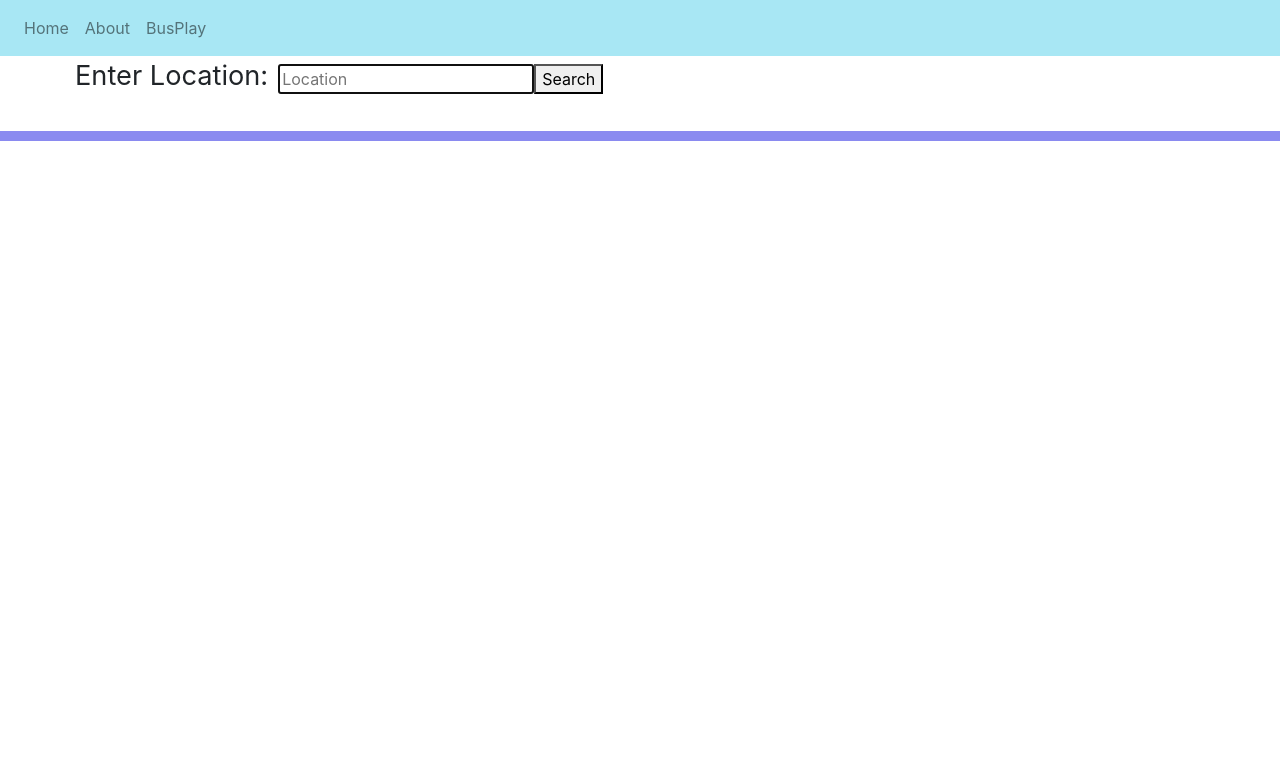
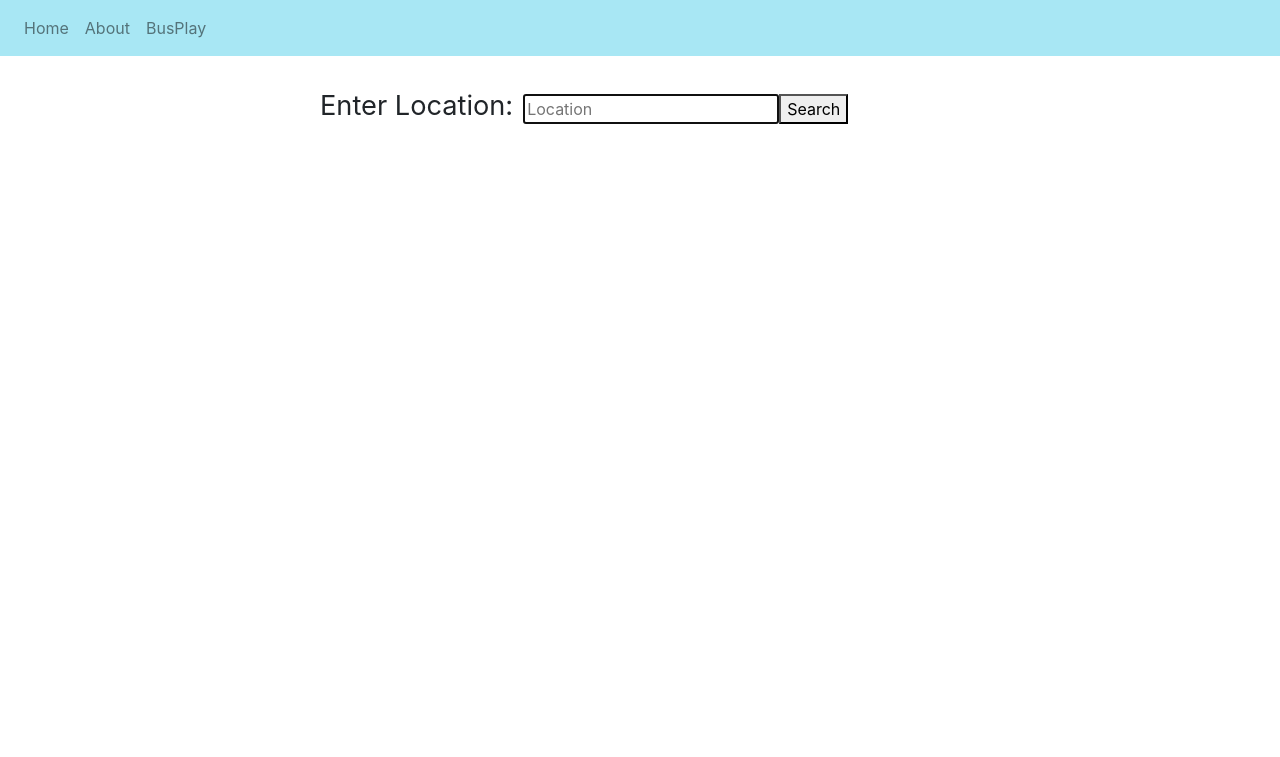
Before and after one commit to klthree/BusTimes, a Node server app: page /bus in a window 1280 px wide. Shown: the top 757 px of the page. Run offline with Node 20, Linux system fonts and the light colour scheme.

Commit message:
Slight styling changes
Centered html output and shrank blue border.

```diff
--- a/web-server/public/css/styles.css
+++ b/web-server/public/css/styles.css
@@ -5,20 +5,25 @@ body {
 }
 
 .content {
+    padding-top: 30px;
     flex-grow: 1;
 }
 
 #loc-search {
-    margin-left: 75px;
+    margin-left: 25%;
 }
 
-#closestStops {
+#closestStopList {
+    padding-top: 15px;
+    padding-left: 30px;
+    margin-right: 25%;
+    margin-left: 25%;
     border: 5px solid rgb(138, 138, 240);
 }
 
 #results {
     font-weight: 500;
-    margin-left: 75px;
+    margin-left: 25%;
     padding-top: 10px;
 }
 
--- a/web-server/templates/views/bus.pug
+++ b/web-server/templates/views/bus.pug
@@ -8,14 +8,15 @@ html(lang="en")
         link(rel="stylesheet", href="https://stackpath.bootstrapcdn.com/bootstrap/4.5.0/css/bootstrap.min.css" integrity="sha384-9aIt2nRpC12Uk9gS9baDl411NQApFmC26EwAOH8WgZl5MYYxFfc+NcPb1dKGj7Sk" crossorigin="anonymous")
         title Document
     body
+
+        include ../includes/header.pug
         div(class="content")
-            include ../includes/header.pug
             form(action="" id="loc-search")
                 label(for="location")= message
                 input(type="text" id="location" placeholder="Location" autofocus)
                 button Search
             p(id='results') #{coords}
-            div(id='closestStops')
+            div(id="stopListContainer")
         div(class='footer')
             include ../includes/footer.pug
 
```
Also changed, not shown: web-server/public/js/app.js.
